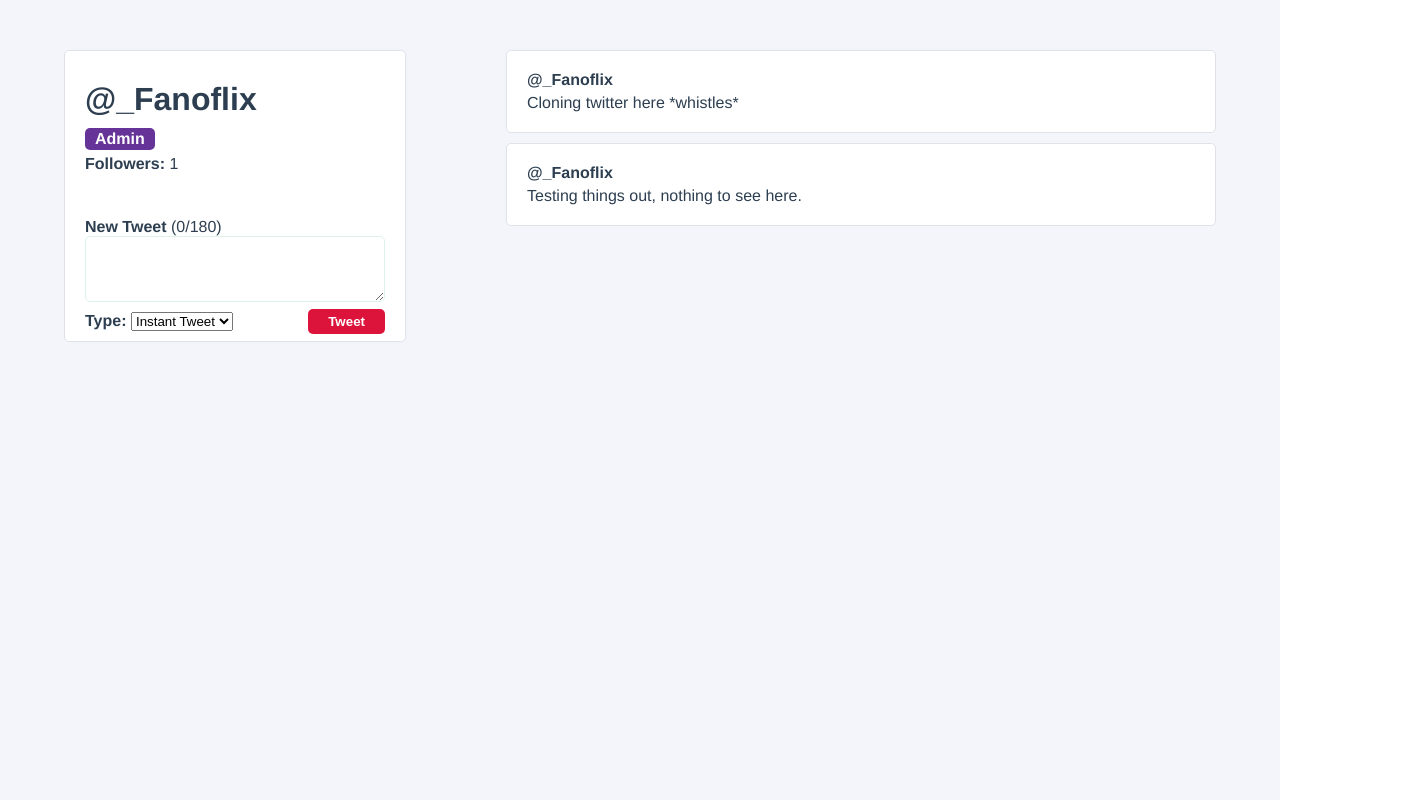
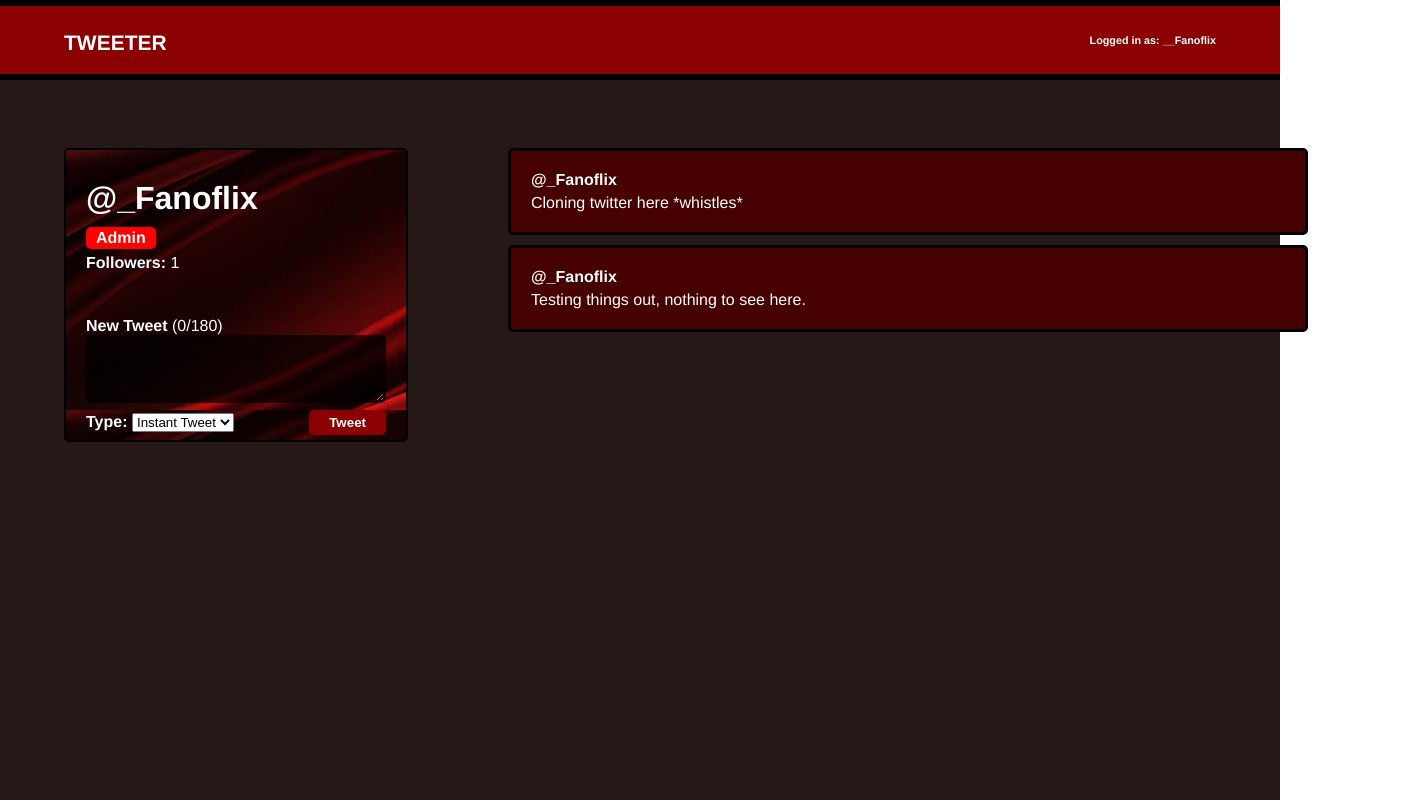
Before and after one commit to Fanoflix/twitter-clone, a Vue app: page / in a window 1280 px wide. Shown: the whole page, 1408 px wide, since content can reach past the window. Built offline with nearby package versions, Linux system fonts and the light colour scheme.

Commit message:
Major Styling Update

```diff
--- a/src/App.vue
+++ b/src/App.vue
@@ -1,5 +1,16 @@
 <template>
   <div id="app">
+    <div class="container"></div>
+    <nav>
+      <div class="nav__logo">
+        Tweeter
+      </div>
+      <div class="nav__user">
+        <h5> Logged in as:  {{ user.username }}</h5>
+      </div>
+    </nav>
+    <div class="container"></div>
+    <br>
     <UserProfile/>
   </div>
 </template>
@@ -9,7 +20,14 @@ import UserProfile from "./components/UserProfile";
 
 export default {
   name: 'App',
-  components: { UserProfile }
+  components: { UserProfile },
+  data() {
+    return {
+      user: {
+        username: '__Fanoflix'
+      }
+    }
+  }
 
 }
 </script>
@@ -19,10 +37,33 @@ export default {
   font-family: Avenir, Helvetica, Arial, sans-serif;
   -webkit-font-smoothing: antialiased;
   -moz-osx-font-smoothing: grayscale;
-  color: #2c3e50;
-  display: flex;
+  color: #0d1a27;
   min-height: 100vh;
-  background-color: #f3f5fa;
+  min-width: auto;
+  background-color:rgb(39, 24, 24) ;
+  nav {
+    display: flex;
+    align-items: center;
+    justify-content: space-between;
+    padding: 10px 5%;
+    background-color: darkred;
+    color: white;
+
+    .nav__logo {
+      font-weight: bold;
+      font-size: 30px;
+      font-variant-caps: all-petite-caps;
+    }
+
+    .nav__user {
+      font-weight: bold;
+      font-size:13px
+    }
+  }
+
+  .container {
+    border: 3px solid black;
+  }
 }
 
 </style>
--- a/src/components/CreateTweetPanel.vue
+++ b/src/components/CreateTweetPanel.vue
@@ -3,7 +3,7 @@
                                                                             <!-- :class is a special class, we can provide a condition for this class to be implemented.
                                                                                   It will only be implemented if newTweetCharacterCount exceeds 180 in this case -->
         <form class="user-profile__create-tweet" @submit.prevent="createNewTweet" :class="{ '--exceeded': newTweetCharacterCount > 180}">
-          <label for="newTweet"> <strong> New Tweet </strong> ({{newTweetCharacterCount}}/180) </label>
+          <label for="newTweet"> <strong> New Tweet </strong>  ({{newTweetCharacterCount}}/180) </label>
           <!-- The value of the "newTweetContent" is now synced up with the value of this text area. This is because we provided a 'v-model' to the text area-->
           <textarea id="newTweet" rows="4" v-model="newTweetContent"></textarea>
 
@@ -66,8 +66,16 @@ export default {
     flex-direction: column;
 
     textarea {
-        border: 1px solid #def3e8;
+        border-color: crimson;
+        background-color: black;
+        opacity: 0.7;
+        color: white;
+        border: 2px solid black;
         border-radius: 5px;
+        &:focus{
+            border: 1px solid crimson;
+            border-color: crimson;
+        }
     }
 
     .user-profile__create-tweet-type {
@@ -83,7 +91,7 @@ export default {
             margin: auto 0;
             border-radius: 5px;
             border: none;
-            background-color: crimson;
+            background-color: darkred;
             color: white;
             font-weight: bold;
         }
--- a/src/components/TweetItem.vue
+++ b/src/components/TweetItem.vue
@@ -40,12 +40,14 @@ export default {
 <style lang="scss" scoped>
 .tweet-item {
     padding: 20px;
-    background-color: white;
+    background-color: rgb(70, 0, 0);
+    color: white;
     border-radius: 5px;
-    border: 1px solid #DFE3E8;
+    border: 3px solid black;
     box-sizing: border-box;
     cursor: pointer;
-    transition: all 0.2s ease;
+    transition: all 0.1s ease;
+    max-width: 800px;
 
     .tweet-item__user {
         font-weight: bold;
@@ -54,7 +56,7 @@ export default {
 
     // &:hover is just saying add hover to the parent class. This is part of SCSS.
     &:hover {
-        transform: scale(1.07, 1);
+        transform: scale(1.06, 0.99);
     }
 }
 
--- a/src/components/UserProfile.vue
+++ b/src/components/UserProfile.vue
@@ -19,7 +19,7 @@
 
     <!-- Tweets Wrapper UI -->
     <div class="user-profile__tweets-wrapper">
-        <TweetItem v-for="tweet in user.tweets"
+        <TweetItem class="tweet-item" v-for="tweet in user.tweets"
             :key="tweet.id"
             :username="user.username"
             :tweet="tweet"
@@ -87,6 +87,7 @@ export default {
 
 <!-- The scoped Attribute. Clean way to write CSS -->
 <style lang="scss" scoped>
+
 .user-profile {
   display: grid;
   grid-template-columns: 1fr 3fr;
@@ -95,13 +96,16 @@ export default {
   padding: 50px 5%;
 
   .user-profile__user-panel {
+    //background-image: radial-gradient(rgb(90, 0, 0), rgb(65, 0, 0), rgb(41, 0, 0));
+    background-image: url("user-panel-background.jpg");
     display: flex;
+    color: white;
     flex-direction: column;
     margin-right: 50px;
     padding: 20px 20px;
-    background-color: white;
+    background-color: black;
     border-radius: 5px;
-    border: 1px solid #dfe3e8;
+    border: 2px solid black;
     width: 300px;
     height: 250px;
 
@@ -115,7 +119,7 @@ export default {
     }
 
     .user-profile__admin-badge {
-      background: rebeccapurple;
+      background: red ;
       color: white;
       border-radius: 5px;
       margin-right: auto;
@@ -127,8 +131,13 @@ export default {
   .user-profile__tweet-wrapper {
     display: grid;
     grid-gap: 10px;
+    max-width: 10px;
+
+    .tweet-item{
+      margin-right: 50px;
+    max-width: 10px;
+    }
   }
-
 }
 
 .user-profile__follower-count {
```
Also changed, not shown: WebsiteProgress.PNG, src/components/user-panel-background.jpg (added).
